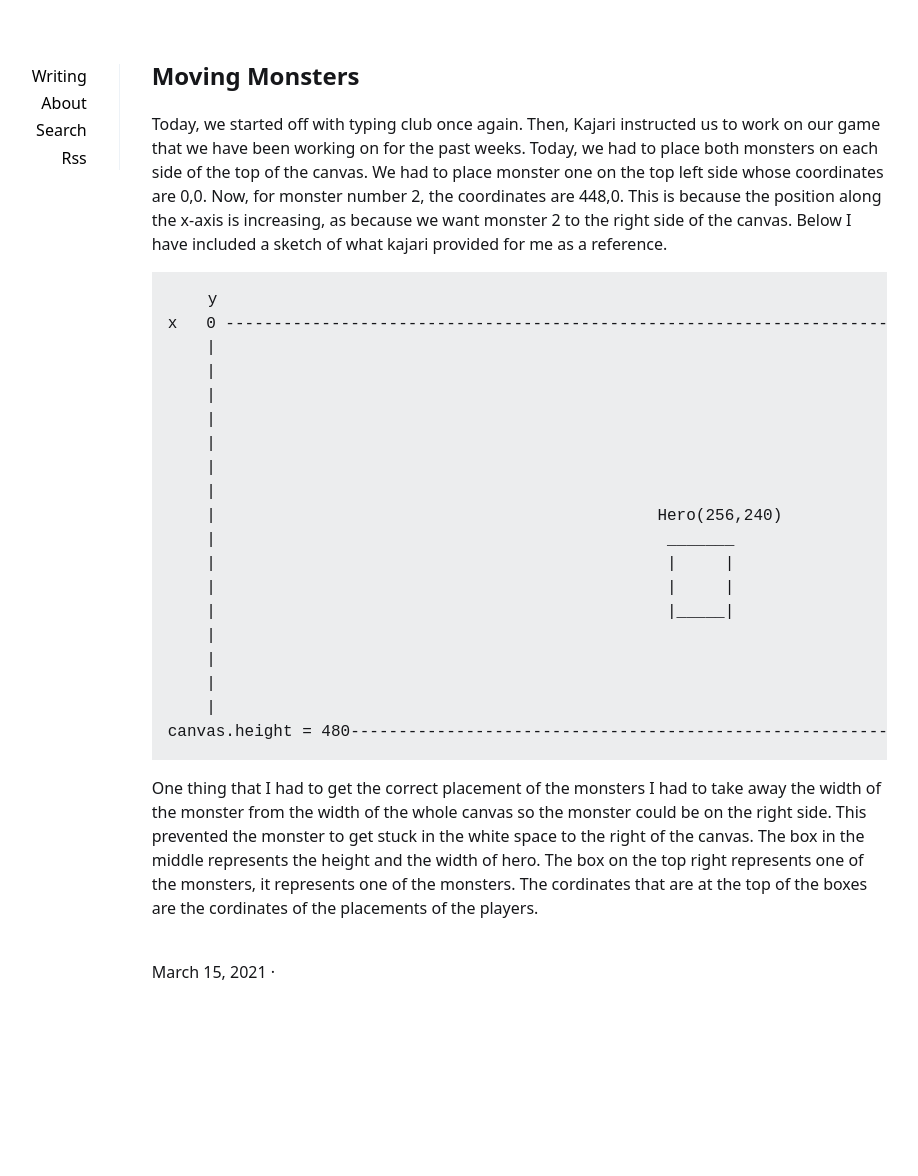
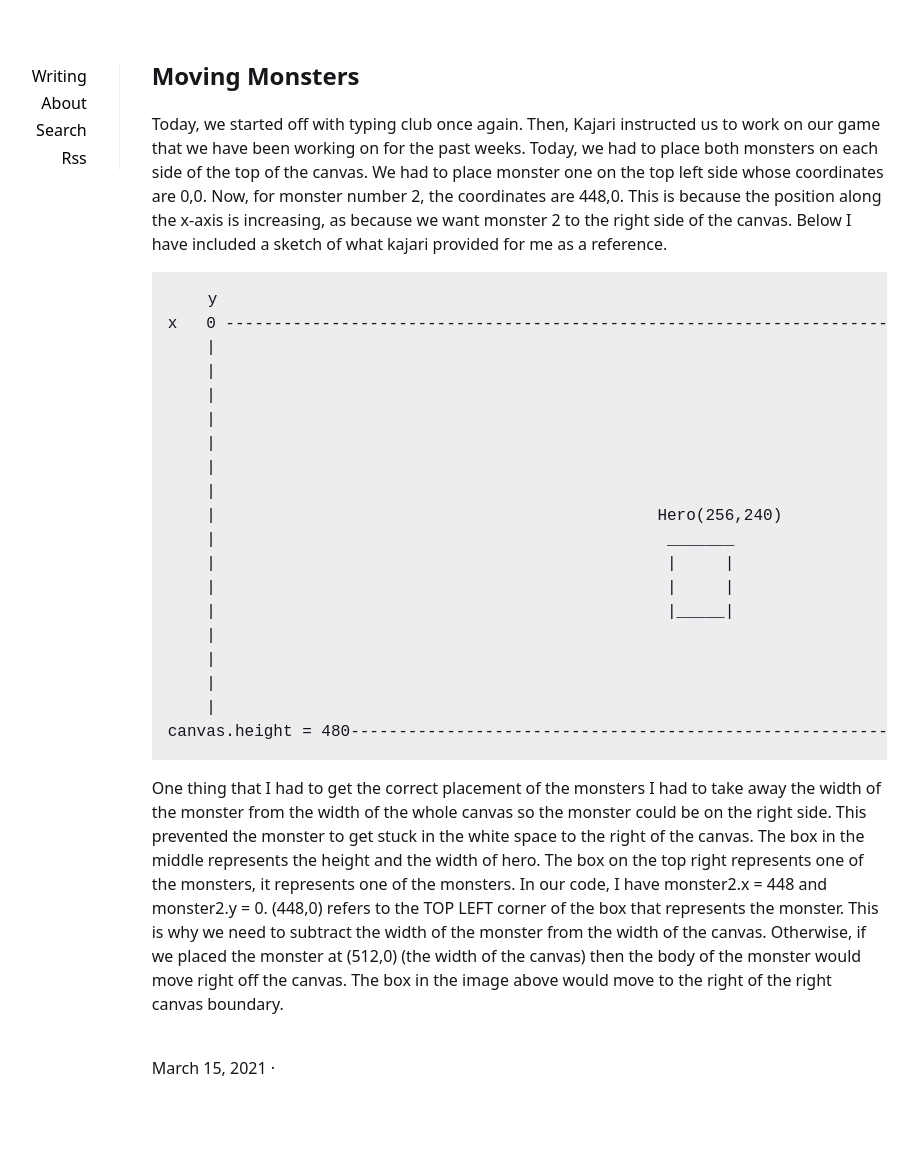
Before and after one commit to celestem406/celestem406.Github.io, a Jekyll site: the page built from _posts/2021-03-15-Moving-Monsters.md, in a window 1280 px wide. Shown: the whole page, without its empty margins (201-1119 px from the left). Built offline with Jekyll 4.4.1, drawn with Linux system fonts in a browser that asks for light colours; a file with an impossible date is left out; before the commit the page ends 1080 px from its top, so only the background shows below that.

Commit message:
added paragraph

````diff
--- a/_posts/2021-03-15-Moving-Monsters.md
+++ b/_posts/2021-03-15-Moving-Monsters.md
@@ -27,4 +27,4 @@ x   0 --------------------------------------------------------------------------
     |                                                                                           |
 canvas.height = 480-----------------------------------------------------------------------------
 ```
-One thing that I had to get the correct placement of the monsters I had to take away the width of the monster from the width of the whole canvas so the monster could be on the right side. This prevented the monster to get stuck in the white space to the right of the canvas. The box in the middle represents the height and the width of hero. The box on the top right represents one of the monsters, it represents one of the monsters. The cordinates that are at the top of the boxes are the cordinates of the placements of the players.
+One thing that I had to get the correct placement of the monsters I had to take away the width of the monster from the width of the whole canvas so the monster could be on the right side. This prevented the monster to get stuck in the white space to the right of the canvas. The box in the middle represents the height and the width of hero. The box on the top right represents one of the monsters, it represents one of the monsters. In our code, I have monster2.x = 448 and monster2.y = 0. (448,0) refers to the TOP LEFT corner of the box that represents the monster. This is why we need to subtract the width of the monster from the width of the canvas. Otherwise, if we placed the monster at (512,0) (the width of the canvas) then the body of the monster would move right off the canvas. The box in the image above would move to the right of the right canvas boundary.
````
